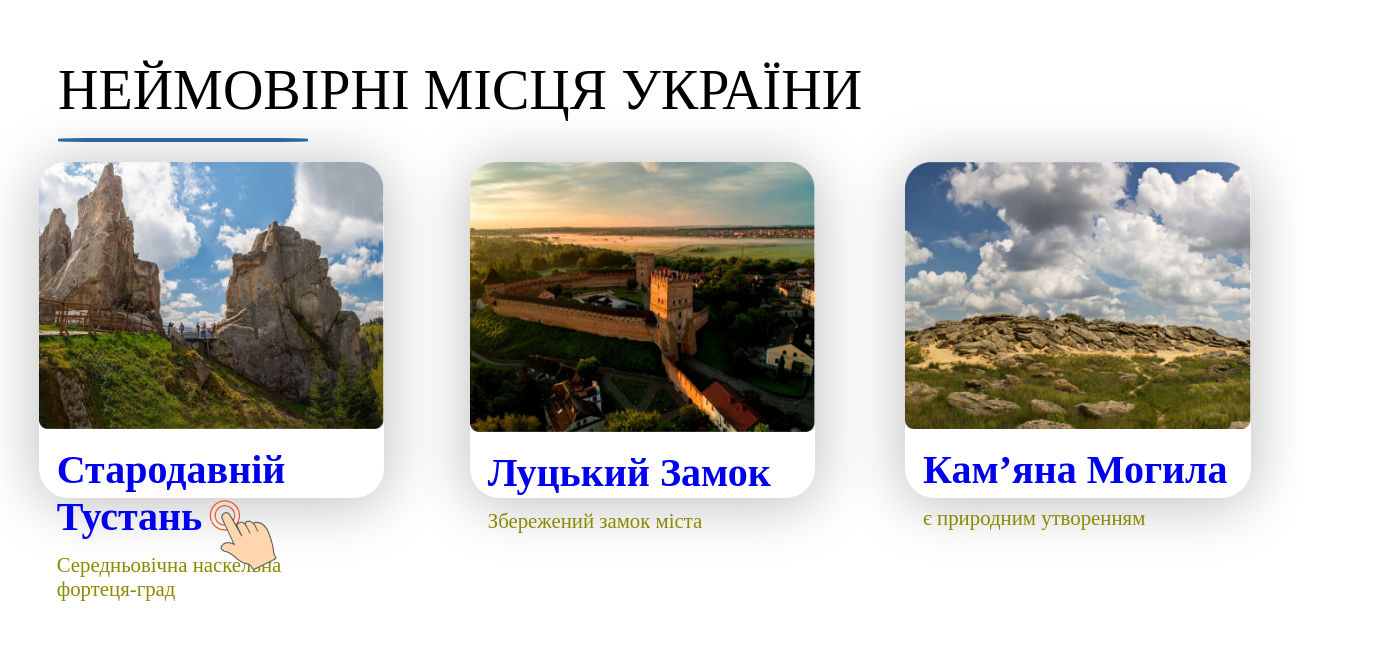
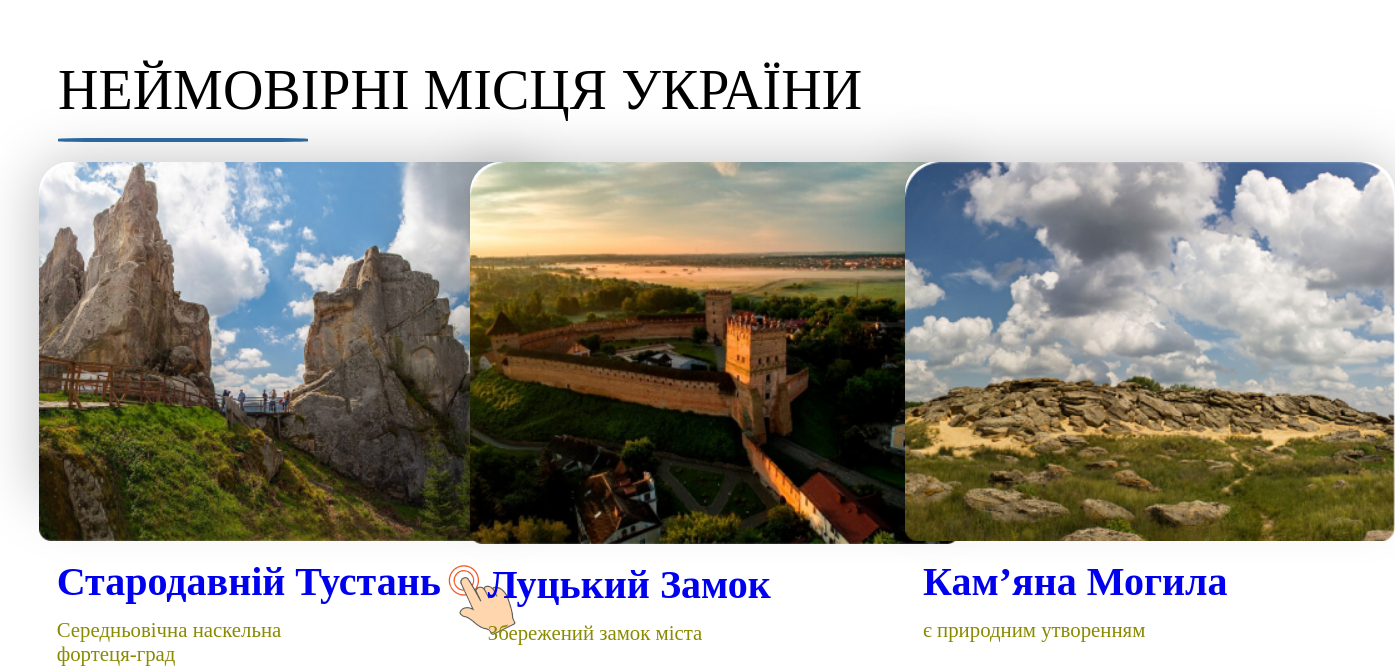
Before and after one commit to miller-113/hw_HTML, a plain HTML site: page 2lesson/hw3.html in a window 1280 px wide. Shown: the part 1153-1822 px from the top of the page, 1395 px wide, since content can reach past the window. Drawn offline with Linux system fonts and the light colour scheme.

Commit message:
2hw prawka

```diff
--- a/2lesson/src/styles/style3.css
+++ b/2lesson/src/styles/style3.css
@@ -130,7 +130,7 @@ a > span > img{
 .container-photo-right,
 .container-photo{
     position: absolute;
-    width: 27%;
+    width: 490px;
     height: 42%;
     background: #FFFFFF;
     box-shadow: 0 4px 57px 3px rgb(0 0 0 / 25%);
```
